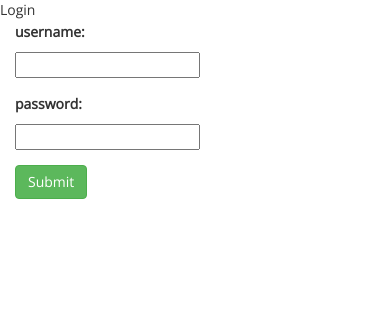
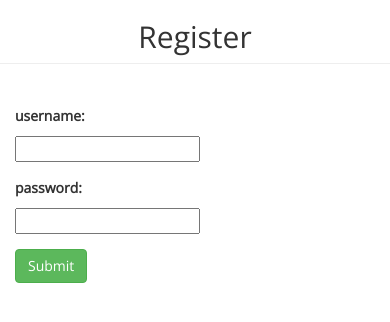
Before and after one commit to chetanya-shrimali/hello-chat-app, a Django app: page /login/ in a window 390 px wide. Shown: the top 322 px of the page. Run offline with Django 3.2, Linux system fonts and the light colour scheme; some libraries are stand-ins or nearby versions.

Commit message:
updated html
Signed-off-by: Chetanya <chetanyashrimalie5@gmail.com>

```diff
--- a/chat_app/templates/form_login.html
+++ b/chat_app/templates/form_login.html
@@ -1,12 +1,16 @@
 {% extends 'base.html' %}
 {% block title %}Login{% endblock %}
 {% block body %}
-    Login
-     <div class="container"  >
+    <div class="container">
         <div class="row">
+            <h2 style="text-align: center;">Register</h2>
+            <hr>
+            <br>
             <div class="col-md-2"></div>
-            <div class="col-md-8 col-sm-offset-1 col-sm-12">
+            <div class="col-md-8  col-sm-12">
+
                 <!-- Displaying Form -->
+                <div>
                     {% for field in form %}
                         <form class="form-horizontal" action="" method="post"
                               enctype="multipart/form-data">
@@ -25,6 +29,7 @@
                             </button>
                         </div>
                     </div>
+                </div>
                 <!-- Displaying Form -->
                 </form>
             </div>
```
Also changed, not shown: chat_app/templates/form_register.html (+5 -2 lines). Lines whose indentation alone changed are shown as unchanged.
